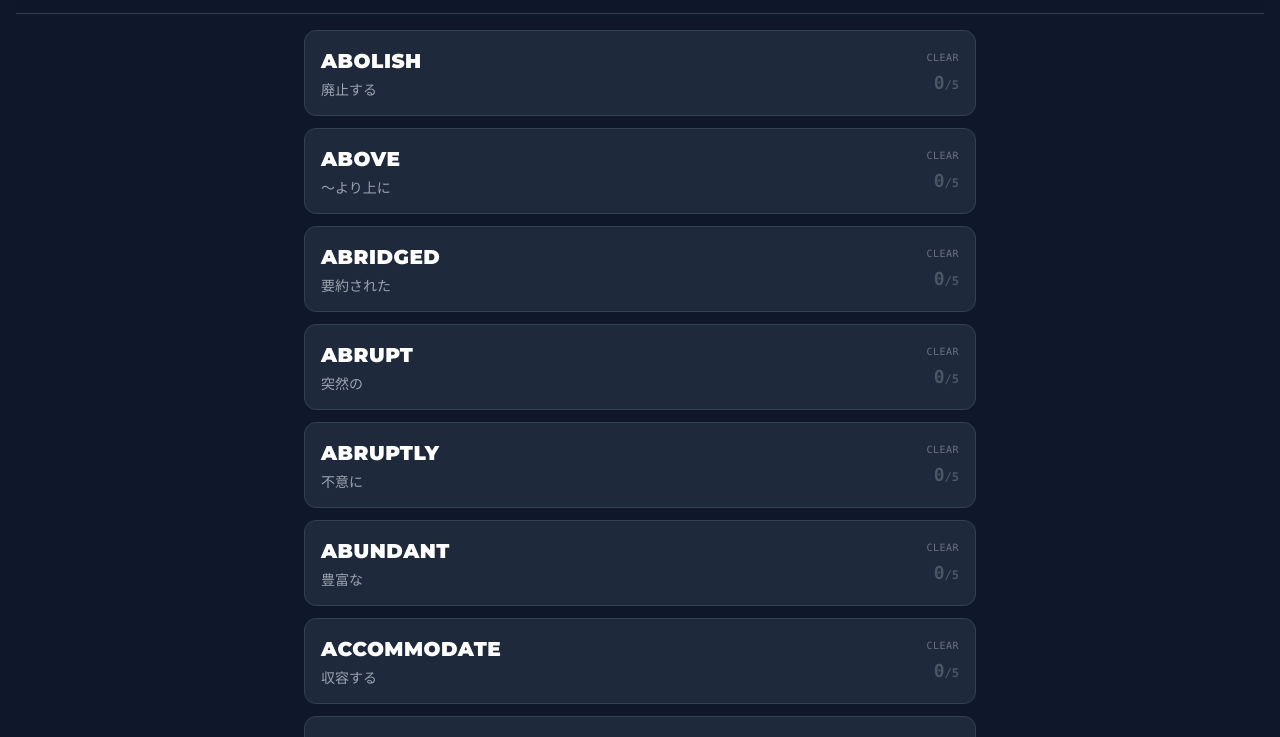
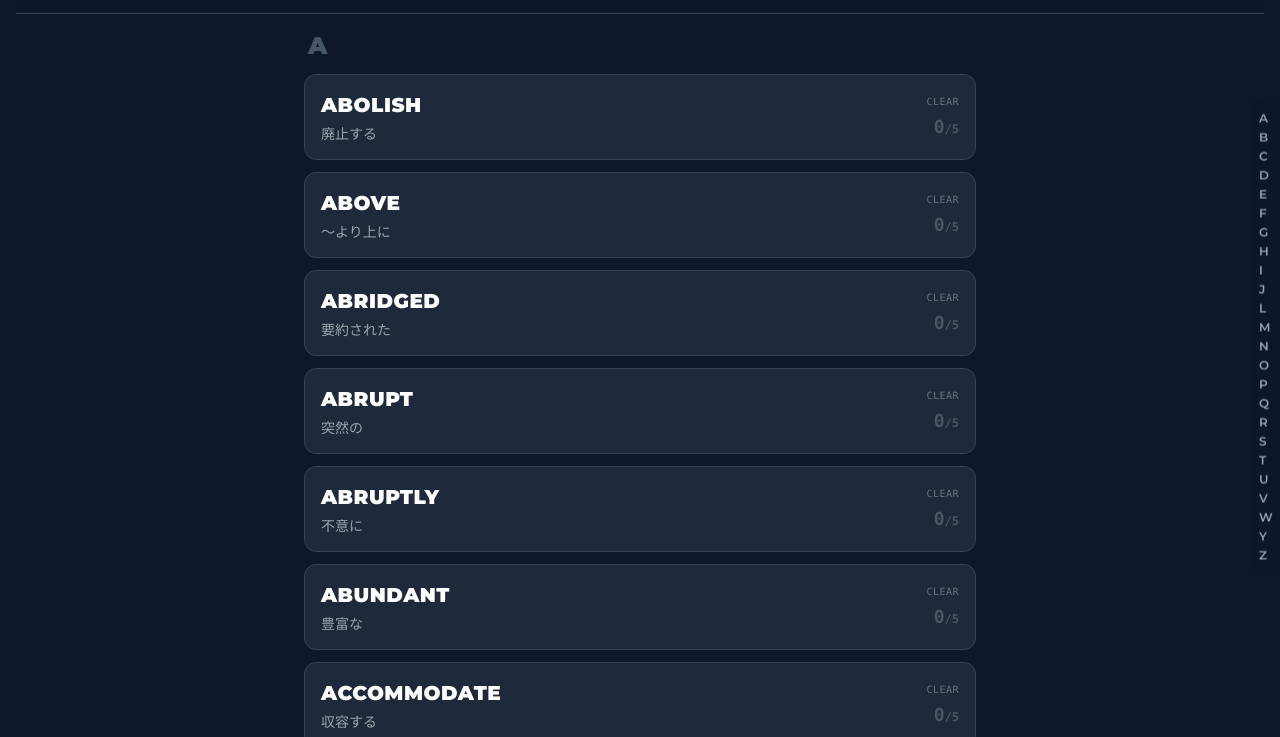
Before and after one commit to morechicken/English_Quest, a plain HTML site: page list.html in a window 1280 px wide. Shown: the part 63-800 px from the top of the page. Drawn offline with nearby package versions, Linux system fonts and the light colour scheme; no server answers.

Commit message:
list_top_updated

```diff
--- a/list.html
+++ b/list.html
@@ -37,6 +37,35 @@
         ::-webkit-scrollbar { width: 8px; }
         ::-webkit-scrollbar-track { background: #1e293b; }
         ::-webkit-scrollbar-thumb { background: #475569; border-radius: 4px; }
+
+        .section-anchor {
+            scroll-margin-top: 100px; /* ヘッダーの高さ分 */
+        }
+
+        /* 縦型アルファベットナビゲーション */
+        #alphabet-nav-vertical {
+            position: fixed;
+            top: 50%;
+            right: 0;
+            transform: translateY(-50%);
+            z-index: 30; /* 他の要素より手前に */
+            display: flex;
+            flex-direction: column;
+            gap: 1px;
+            padding: 8px 6px 8px 8px;
+            background-color: rgba(15, 23, 42, 0.7);
+            backdrop-filter: blur(8px);
+            border-radius: 8px 0 0 8px;
+        }
+
+        #alphabet-nav-vertical a {
+            font-size: 12px;
+            font-family: 'Montserrat', sans-serif;
+            font-weight: 600;
+            letter-spacing: 0.1em;
+            color: #94a3b8; /* slate-400 */
+            transition: all 0.2s ease-in-out;
+        }
     </style>
 </head>
 <body class="p-4 pb-20">
@@ -71,6 +100,11 @@
             </div>
         </div>
     </header>
+
+    <!-- Alphabet Navigation -->
+    <div id="alphabet-nav-vertical">
+        <!-- Links will be generated by JavaScript -->
+    </div>
 
     <div id="list-container" class="space-y-3 max-w-2xl mx-auto">
         </div>
@@ -107,13 +141,49 @@
 
         function renderList() {
             const container = document.getElementById('list-container');
+            const navContainer = document.getElementById('alphabet-nav-vertical');
+            container.innerHTML = ''; // コンテナをクリア
+            navContainer.innerHTML = ''; // ナビゲーションをクリア
+
             let masteredCount = 0;
+            let currentLetter = '';
 
-            WORD_DATABASE.forEach(word => {
+            // アルファベットごとに単語をグループ化
+            const groupedWords = WORD_DATABASE.reduce((acc, word) => {
+                const firstLetter = word.word.charAt(0).toUpperCase();
+                if (!acc[firstLetter]) {
+                    acc[firstLetter] = [];
+                }
+                acc[firstLetter].push(word);
+                return acc;
+            }, {});
+
+            // アルファベット順にセクションとカードを描画
+            Object.keys(groupedWords).sort().forEach(letter => {
+                // ナビゲーションリンクを作成
+                const navLink = document.createElement('a');
+                navLink.href = `#section-${letter}`;
+                navLink.textContent = letter.toUpperCase();
+                navLink.className = 'hover:text-cyan-400 hover:scale-125';
+                navLink.onclick = (e) => {
+                    e.preventDefault();
+                    document.querySelector(navLink.getAttribute('href')).scrollIntoView({ behavior: 'smooth' });
+                };
+                navContainer.appendChild(navLink);
+
+                // セクションヘッダーを作成
+                const sectionWrapper = document.createElement('div');
+                sectionWrapper.id = `section-${letter}`;
+                sectionWrapper.className = 'section-anchor'; // スクロール位置調整用のクラス
+
+                const header = document.createElement('h3');
+                header.className = 'text-2xl font-black text-slate-600 tracking-widest mb-3 ml-1';
+                header.textContent = letter;
+                sectionWrapper.appendChild(header);
+
+                // 各単語カードを描画
+                groupedWords[letter].forEach(word => {
                     const progress = getProgress(word.id);
-
-                // クリアしたモードの数をカウント
-                // GAME_MODESはapp.jsで定義されている必要があります
                     let clearCount = 0;
                     if (typeof GAME_MODES !== 'undefined') {
                         clearCount = GAME_MODES.filter(m => progress[m.id]).length;
@@ -122,10 +192,8 @@
                     const isMastered = clearCount === 5;
                     if (isMastered) masteredCount++;
 
-                // 進行度バーの幅
                     const progressPercent = (clearCount / 5) * 100;
 
-                // デザイン分岐
                     let borderClass = 'border-slate-700';
                     let bgClass = 'bg-slate-800';
                     let textClass = 'text-white';
@@ -140,12 +208,9 @@
                     }
 
                     const div = document.createElement('div');
-                div.className = `word-card relative p-4 rounded-xl border ${borderClass} ${bgClass} cursor-pointer transition-all overflow-hidden group`;
+                    div.className = `word-card relative p-4 rounded-xl border ${borderClass} ${bgClass} cursor-pointer transition-all overflow-hidden group mb-3`;
 
-                // goTo関数を使って遷移（フェードアウト効果あり）
-                div.onclick = () => {
-                    goTo('cockpit.html', word.id);
-                };
+                    div.onclick = () => goTo('cockpit.html', word.id);
 
                     div.innerHTML = `
                         <div class="flex justify-between items-center relative z-10">
@@ -162,12 +227,16 @@
                         </div>
                         <div class="absolute bottom-0 left-0 h-1 bg-gradient-to-r from-cyan-500 to-purple-500 transition-all duration-1000" style="width: ${progressPercent}%"></div>
                     `;
-                container.appendChild(div);
+                    sectionWrapper.appendChild(div);
+                });
+
+                container.appendChild(sectionWrapper);
             });
 
             // 全体進捗更新
             document.getElementById('total-progress').textContent = `${masteredCount} / ${WORD_DATABASE.length} MASTERED`;
         }
     </script>
+
 </body>
 </html>
```
Also changed, not shown: cockpit.html (+1 -1 lines), index.html (+3 -2 lines). Lines whose indentation alone changed are shown as unchanged.
